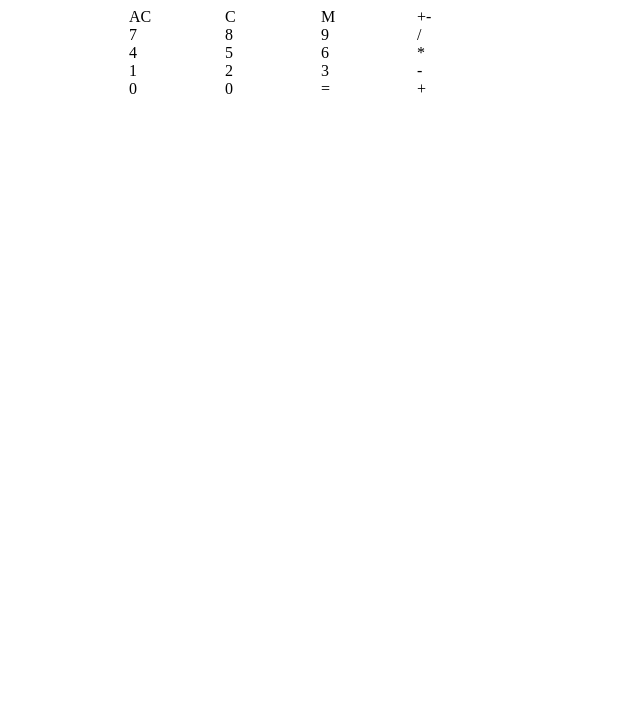
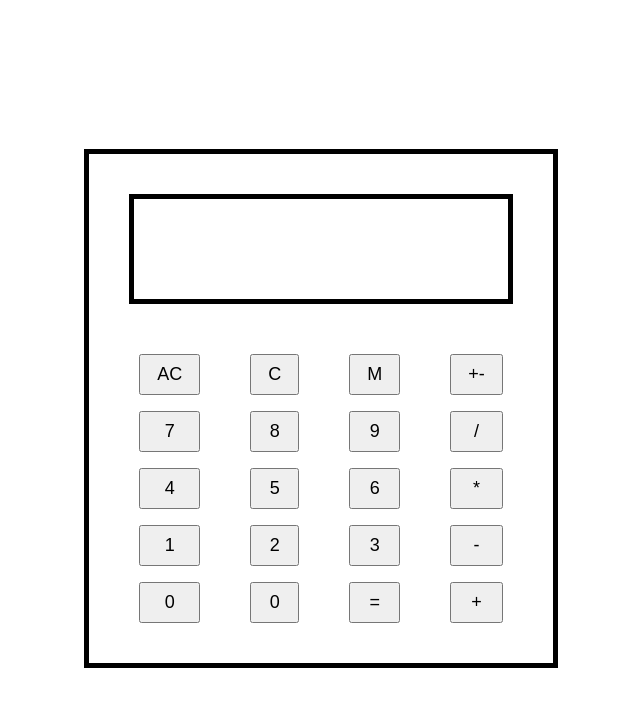
Before and after one commit to aScHEABL/Calculator, a plain HTML site: page index.html in a window 1280 px wide. Shown: the whole page, without its empty margins (327-967 px from the left). Drawn offline with Linux system fonts and the light colour scheme.

Commit message:
feat: design a basic layout of calculator

```diff
--- a/index.html
+++ b/index.html
@@ -10,37 +10,37 @@
 </head>
 <body>
     <div id="calculator">
-        <div id="screen-display">
-
+        <div id="screen-display-container">
+            <div id="screen-display"></div>
         </div>
         <div id="keys-container">
-            <div id="column1">
-                <div id="AC" class="button">AC</div>
-                <div id="7" class="button">7</div>
-                <div id="4" class="button">4</div>
-                <div id="1" class="button">1</div>
-                <div id="0" class="button">0</div>
+            <div id="column1" class="column-container">
+                <button id="AC" class="button">AC</button>
+                <button id="7" class="button">7</button>
+                <button id="4" class="button">4</button>
+                <button id="1" class="button">1</button>
+                <button id="0" class="button">0</button>
             </div>
-            <div id="column2">
-                <div id="C" class="button">C</div>
-                <div id="8" class="button">8</div>
-                <div id="5" class="button">5</div>
-                <div id="2" class="button">2</div>
-                <div id="0" class="button">0</div>
+            <div id="column2" class="column-container">
+                <button id="C" class="button">C</button>
+                <button id="8" class="button">8</button>
+                <button id="5" class="button">5</button>
+                <button id="2" class="button">2</button>
+                <button id="0" class="button">0</button>
             </div>
-            <div id="column3">
-                <div id="M" class="button">M</div>
-                <div id="9" class="button">9</div>
-                <div id="6" class="button">6</div>
-                <div id="3" class="button">3</div>
-                <div id="=" class="button">=</div>
+            <div id="column3" class="column-container">
+                <button id="M" class="button">M</button>
+                <button id="9" class="button">9</button>
+                <button id="6" class="button">6</button>
+                <button id="3" class="button">3</button>
+                <button id="=" class="button">=</button>
             </div>
-            <div id="column4">
-                <div id="sign" class="button">+-</div>
-                <div id="/" class="button">/</div>
-                <div id="*" class="button">*</div>
-                <div id="-" class="button">-</div>
-                <div id="+" class="button">+</div>
+            <div id="column4" class="column-container">
+                <button id="sign" class="button">+-</button>
+                <button id="/" class="button">/</button>
+                <button id="*" class="button">*</button>
+                <button id="-" class="button">-</button>
+                <button id="+" class="button">+</button>
             </div>
         </div>
     </div>
--- a/style.css
+++ b/style.css
@@ -4,20 +4,43 @@
 }
 
 body {
-    width: 100%;
-    height: 100%;
+    width: 100vw;
+    height: 100vh;
     display: flex;
     justify-content: center;
     align-items: center;
 }
 
 #calculator {
-    height: 50vh;
+    height: auto;
     width: 30vw;
+    display: flex;
+    flex-wrap: wrap;
+    gap: 50px;
+    justify-content: center;
+    border: 5px solid black;
+    padding: 40px 40px 40px 40px;
+}
+
+#calculator > #screen-display-container {
+    height: 100px;
+    width: 30vw;
+    border: 5px solid black;
 }
 
 #calculator > #keys-container {
-    display: grid;
-    grid-template-columns: repeat(4, 1fr);
-    grid-template-rows: repeat(5, 1fr);
+    display: flex;
+    gap: 50px;
+    flex-direction: row;
 }
+
+#calculator > #keys-container > .column-container {
+    display: flex;
+    flex-direction: column;
+    gap: 16px;
+}
+
+#calculator > #keys-container > .column-container > button {
+    padding: 8px 16px 8px 16px;
+    font-size: large;
+}
```
